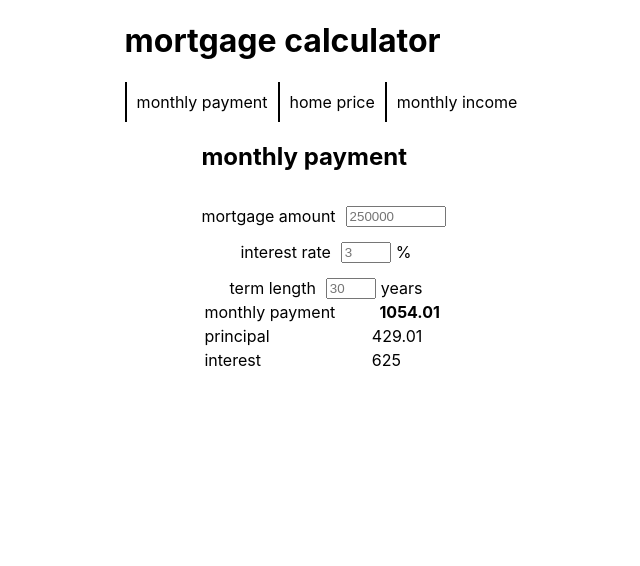
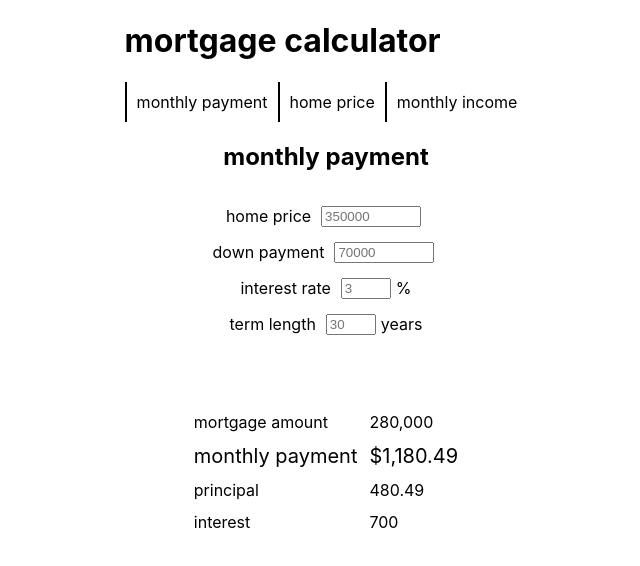
Before and after one commit to psych0sykes/mortgage-calculator, a Next.js app: page / in a window 1280 px wide. Shown: the top 566 px of the page, without its empty margins (314-954 px from the left). Built offline with nearby package versions, Linux system fonts and the light colour scheme.

Commit message:
Formatted the payment breakdown table.

```diff
--- a/components/tabs/payment/index.js
+++ b/components/tabs/payment/index.js
@@ -1,13 +1,20 @@
 import {useState, useEffect} from "react";
+import useFormatNumber from "../../../hooks/useFormatNumber";
 import Section from "../../Section";
 import Input from "../../Form/Input";
 
 export default function Payment() {
-  const defaultConfig = {P: 250000,r: 3,n: 30};
+  const defaultConfig = {h: 350000,d: 70000,r: 3,n: 30};
   const [params,setParams] = useState(defaultConfig);
-  const [mortgagePayment,setMortgagePayment] = useState();
-  const paymentInterest = params.r / 1200 * params.P;
+  const [mortgagePayment,setMortgagePayment] = useState(0);
+  // const [paymentInterest,setPaymentInterest] = useState(0);
+  // const [paymentPrincipal,setPaymentPrincipal] = useState(0);
+  const mortgageAmount = params.h - params.d;
+  const paymentInterest = Math.round((params.r / 1200 * mortgageAmount)*100)/100;
   const paymentPrincipal = mortgagePayment - paymentInterest;
+
+  console.log(paymentInterest);
+  console.log(paymentPrincipal);
 
   // M = P[r(1+r)^n/((1+r)^n)-1)]
 
@@ -18,7 +25,9 @@ export default function Payment() {
 
     const payment = Math.round(p * ((r * ((1 + r) ** n))/(((1 + r) ** n) - 1)) * 100)/100;
     // console.log(p + "[" + r + "(1 + " + r + ")^" + n + "/((1+" + r + ")^" + n + ")-1)]");
-    setMortgagePayment(payment)
+    setMortgagePayment(payment);
+    // setPaymentInterest(params.r / 1200 * mortgageAmount);
+    // setPaymentPrincipal(mortgagePayment - paymentInterest);
   }
 
   const handleParams = (title,value) => {
@@ -30,34 +39,42 @@ export default function Payment() {
   }
 
   useEffect(() => {
-    calculatePayment(params.P,params.r,params.n);
+    calculatePayment(mortgageAmount,params.r,params.n);
   });
 
 
     return (
       <div>
-        <h2>
-          monthly payment
-        </h2>
+        <Section>
+          <h2>
+            monthly payment
+          </h2>
+        </Section>
         <Section direction="column">
               <form>
-                <Input label="mortgage amount" size="medium" placeholder={defaultConfig.P} type="number" cb={(event)=>handleParams("P",event.target.value)}/>
+                <Input label="home price" size="medium" placeholder={defaultConfig.h} type="number" cb={(event)=>handleParams("h",event.target.value)}/>
+                <Input label="down payment" size="medium" placeholder={defaultConfig.d} type="number" cb={(event)=>handleParams("d",event.target.value)}/>
                 <Input label="interest rate" tail="%" size="small" placeholder={defaultConfig.r} type="number" cb={(event)=>handleParams("r",event.target.value)}/>
                 <Input label="term length" tail="years" size="small" placeholder={defaultConfig.n} type="number" cb={(event)=>handleParams("n",event.target.value)}/>
               </form>
+              <div style={{marginTop: "60px"}}/>
               <table>
                 <tbody>
                   <tr>
+                    <td>mortgage amount</td>
+                    <td>{useFormatNumber(mortgageAmount)}</td>
+                  </tr>
+                  <tr style={{fontSize: "20px"}}>
                     <td>monthly payment</td>
-                    <th>{mortgagePayment}</th>
+                    <td>${useFormatNumber(mortgagePayment)}</td>
                   </tr>
                   <tr>
                     <td>principal</td>
-                    <td>{paymentPrincipal}</td>
+                    <td>{useFormatNumber(paymentPrincipal)}</td>
                   </tr>
                   <tr>
                     <td>interest</td>
-                    <td>{paymentInterest}</td>
+                    <td>{useFormatNumber(paymentInterest)}</td>
                   </tr>
                 </tbody>
               </table>
--- a/hooks/useFormatNumber.js
+++ b/hooks/useFormatNumber.js
@@ -1,5 +1,5 @@
 export default function useFormatNumber(number){
-    const newNumber = new Intl.NumberFormat().format(number);
+    const newNumber = new Intl.NumberFormat("en-US",{style: "decimal",currency: "USD",}).format(number);
     // console.log(newNumber);
     return newNumber;
 };
--- a/styles/globals.css
+++ b/styles/globals.css
@@ -27,3 +27,9 @@ a {
 input:focus {
   outline:#b1dede solid 2px;
 }
+table {
+  padding: 10px;
+}
+td {
+  padding: 5px;
+}
```
